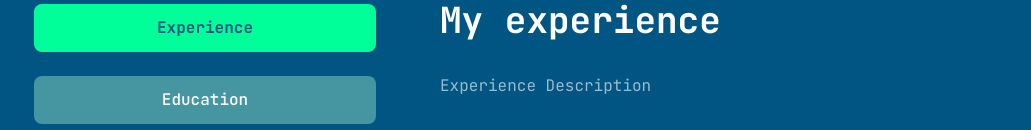
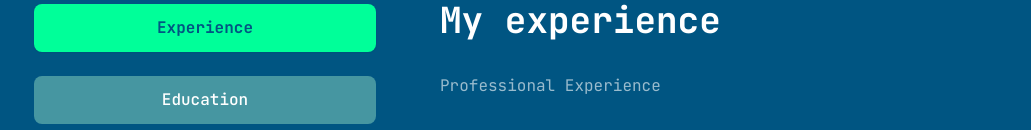
Before and after one commit to sharanreddy799/saisharankaram.github.io, a Next.js app: page /resume in a window 1280 px wide. Shown: the part 180-310 px from the top of the page, without its empty margins (125-1156 px from the left). Built offline with nearby package versions, Linux system fonts and the light colour scheme.

Commit message:
Update Description Sections in all Tabs in Resume Page.

```diff
--- a/app/resume/page.jsx
+++ b/app/resume/page.jsx
@@ -20,9 +20,9 @@ import {
 //About me
 const about = {
   title: "About me",
-  description: "About me ",
+  description: "",
   info: [
-    { fieldName: "Name", fieldValue: "Sharan Karam" },
+    { fieldName: "Name", fieldValue: "SaiSharan Karam" },
     { fieldName: "Phone", fieldValue: "+1(334)-372-0616" },
     { fieldName: "Experience", fieldValue: "4+ years" },
     { fieldName: "Nationality", fieldValue: "Indian" },
@@ -36,7 +36,7 @@ const about = {
 const experience = {
   icon: "",
   title: "My experience",
-  description: "Experience Description ",
+  description: "Professional Experience",
   items: [
     {
       company: "Infor",
@@ -54,7 +54,7 @@ const experience = {
 const education = {
   icon: "",
   title: "My Education",
-  description: "About me",
+  description: "",
   items: [
     {
       institution: "Troy University",
@@ -72,7 +72,7 @@ const education = {
 const publication = {
   icon: "",
   title: "My Publications",
-  description: "About me",
+  description: "Advanced Database Systems",
   items: [
     {
       publication_name: "Springer",
```
